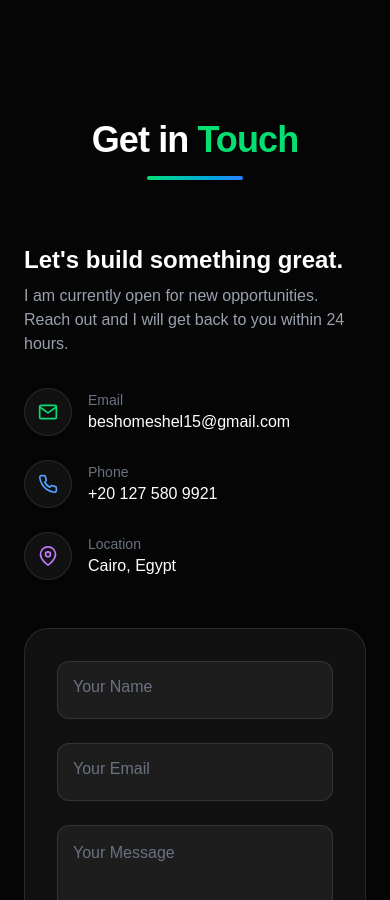
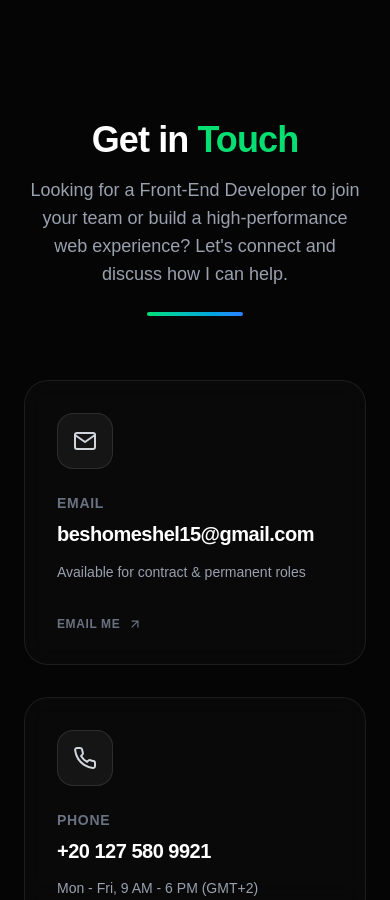
Before and after one commit to BeshoyMeshel/Portfolio, a Next.js app: page / in a window 390 px wide. Shown: the part 11100-12000 px from the top of the page. Built offline with nearby package versions, Linux system fonts and the light colour scheme.

Commit message:
feat: add responsive contact section with social links and contact details

```diff
--- a/src/components/portfolio/ContactSection.tsx
+++ b/src/components/portfolio/ContactSection.tsx
@@ -1,25 +1,86 @@
 "use client";
 
 import { motion } from "framer-motion";
-import { useState } from "react";
-import { FiMail, FiMapPin, FiPhone } from "react-icons/fi";
+import { FiMail, FiMapPin, FiPhone, FiArrowUpRight } from "react-icons/fi";
+import { FaGithub, FaLinkedin } from "react-icons/fa";
 
 export function ContactSection() {
-  const [form, setForm] = useState({ name: "", email: "", message: "" });
-  const [focused, setFocused] = useState<string | null>(null);
+  const contactDetails = [
+    {
+      icon: <FiMail className="text-2xl" />,
+      label: "Email",
+      value: "beshomeshel15@gmail.com",
+      href: "mailto:beshomeshel15@gmail.com",
+      color: "text-green-400",
+      glowClass: "hover:shadow-[0_0_30px_rgba(74,222,128,0.15)] hover:border-green-400/30",
+      actionText: "Email me",
+      desc: "Available for contract & permanent roles"
+    },
+    {
+      icon: <FiPhone className="text-2xl" />,
+      label: "Phone",
+      value: "+20 127 580 9921",
+      href: "tel:+201275809921",
+      color: "text-blue-400",
+      glowClass: "hover:shadow-[0_0_30px_rgba(96,165,250,0.15)] hover:border-blue-400/30",
+      actionText: "Call directly",
+      desc: "Mon - Fri, 9 AM - 6 PM (GMT+2)"
+    },
+    {
+      icon: <FiMapPin className="text-2xl" />,
+      label: "Location",
+      value: "Cairo, Egypt",
+      href: null,
+      color: "text-purple-400",
+      glowClass: "hover:shadow-[0_0_30px_rgba(192,132,252,0.15)] hover:border-purple-400/30",
+      actionText: "Cairo & Remote",
+      desc: "Available for local & global projects"
+    }
+  ];
 
-  const handleChange = (e: React.ChangeEvent<HTMLInputElement | HTMLTextAreaElement>) => {
-    setForm({ ...form, [e.target.name]: e.target.value });
+  const socialLinks = [
+    {
+      icon: <FaLinkedin className="text-xl" />,
+      label: "LinkedIn",
+      href: "https://www.linkedin.com/in/beshoy-meshel-8177bb268/",
+      color: "hover:text-[#0077b5] hover:bg-[#0077b5]/10 hover:border-[#0077b5]/30",
+      handle: "/in/beshoy-meshel"
+    },
+    {
+      icon: <FaGithub className="text-xl" />,
+      label: "GitHub",
+      href: "https://github.com/BeshoyMeshel",
+      color: "hover:text-white hover:bg-white/10 hover:border-white/20",
+      handle: "@BeshoyMeshel"
+    }
+  ];
+
+  const containerVariants = {
+    hidden: { opacity: 0 },
+    visible: {
+      opacity: 1,
+      transition: {
+        staggerChildren: 0.15
+      }
+    }
   };
 
-  const handleSubmit = (e: React.FormEvent<HTMLFormElement>) => {
-    e.preventDefault();
-    alert("Message sent successfully!");
+  const cardVariants = {
+    hidden: { opacity: 0, y: 30 },
+    visible: {
+      opacity: 1,
+      y: 0,
+      transition: {
+        type: "spring" as const,
+        stiffness: 260,
+        damping: 20
+      }
+    }
   };
 
   return (
     <section id="contact" className="relative min-h-screen flex items-center justify-center py-24 z-10">
-      <div className="max-w-6xl mx-auto px-6 md:px-12 w-full">
+      <div className="max-w-5xl mx-auto px-6 md:px-12 w-full flex flex-col justify-center">
 
         <motion.div
           initial={{ opacity: 0, y: 30 }}
@@ -31,125 +92,101 @@ export function ContactSection() {
           <h2 className="text-4xl md:text-5xl font-extrabold text-white mb-4 tracking-tight">
             Get in <span className="text-green-400">Touch</span>
           </h2>
+          <p className="text-gray-400 text-lg max-w-2xl mx-auto mb-6">
+            Looking for a Front-End Developer to join your team or build a high-performance web experience? Let&apos;s connect and discuss how I can help.
+          </p>
           <div className="w-24 h-1 bg-gradient-to-r from-green-400 to-blue-500 rounded-full mx-auto"></div>
         </motion.div>
 
-        <div className="grid lg:grid-cols-5 gap-12 items-start">
+        {/* Contact Cards Grid */}
+        <motion.div
+          variants={containerVariants}
+          initial="hidden"
+          whileInView="visible"
+          viewport={{ once: true, margin: "-100px" }}
+          className="grid grid-cols-1 md:grid-cols-3 gap-8 mb-16"
+        >
+          {contactDetails.map((item, idx) => {
+            const CardContent = (
+              <div className="h-full flex flex-col justify-between">
+                <div>
+                  <div className={`w-14 h-14 rounded-2xl bg-white/5 border border-white/10 flex items-center justify-center mb-6 text-gray-300 group-hover:${item.color} group-hover:bg-white/10 transition-all duration-300`}>
+                    {item.icon}
+                  </div>
+                  <h3 className="text-sm font-semibold tracking-wider text-gray-500 uppercase mb-2">
+                    {item.label}
+                  </h3>
+                  <p className="text-xl font-bold text-white mb-3 break-all tracking-tight leading-snug group-hover:text-white transition-colors">
+                    {item.value}
+                  </p>
+                  <p className="text-sm text-gray-400 leading-relaxed">
+                    {item.desc}
+                  </p>
+                </div>
+                {item.href && (
+                  <div className="mt-8 flex items-center gap-2 text-xs font-semibold uppercase tracking-wider text-gray-500 group-hover:text-white transition-colors duration-300">
+                    <span>{item.actionText}</span>
+                    <FiArrowUpRight className="text-sm transform group-hover:translate-x-0.5 group-hover:-translate-y-0.5 transition-transform duration-300" />
+                  </div>
+                )}
+              </div>
+            );
 
-          {/* Contact Info */}
-          <motion.div
-            initial={{ opacity: 0, x: -30 }}
-            whileInView={{ opacity: 1, x: 0 }}
-            viewport={{ once: true, margin: "-100px" }}
-            transition={{ duration: 0.6, delay: 0.2 }}
-            className="lg:col-span-2 space-y-8"
-          >
-            <div>
-              <h3 className="text-2xl font-bold text-white mb-2">Let&apos;s build something great.</h3>
-              <p className="text-gray-400">I am currently open for new opportunities. Reach out and I will get back to you within 24 hours.</p>
-            </div>
+            return (
+              <motion.div
+                key={idx}
+                variants={cardVariants}
+                whileHover={{ y: -8, scale: 1.01 }}
+                className={`group relative overflow-hidden bg-white/[0.02] border border-white/[0.08] p-8 rounded-3xl backdrop-blur-md transition-all duration-300 ${item.glowClass} flex flex-col justify-between h-full`}
+              >
+                {item.href ? (
+                  <a href={item.href} className="block h-full w-full">
+                    {CardContent}
+                  </a>
+                ) : (
+                  <div className="h-full w-full">
+                    {CardContent}
+                  </div>
+                )}
+              </motion.div>
+            );
+          })}
+        </motion.div>
 
-            <div className="space-y-6">
-              <a href="mailto:beshomeshel15@gmail.com" className="flex items-center gap-4 group">
-                <div className="w-12 h-12 rounded-full bg-white/5 border border-white/10 flex items-center justify-center text-green-400 group-hover:bg-green-500/10 transition-colors">
-                  <FiMail className="text-xl" />
+        {/* Social Connect panel */}
+        <motion.div
+          initial={{ opacity: 0, y: 30 }}
+          whileInView={{ opacity: 1, y: 0 }}
+          viewport={{ once: true, margin: "-100px" }}
+          transition={{ duration: 0.6, delay: 0.3 }}
+          className="bg-white/[0.01] border border-white/[0.05] rounded-3xl p-8 backdrop-blur-md max-w-2xl mx-auto text-center w-full"
+        >
+          <h4 className="text-lg font-semibold text-white mb-2">Connect on Professional Platforms</h4>
+          <p className="text-sm text-gray-400 mb-8 max-w-md mx-auto">
+            Explore my code repositories, contributions, and professional background.
+          </p>
+          <div className="flex flex-col sm:flex-row justify-center gap-4">
+            {socialLinks.map((link, idx) => (
+              <a
+                key={idx}
+                href={link.href}
+                target="_blank"
+                rel="noreferrer"
+                className={`flex items-center justify-between gap-6 px-6 py-4 rounded-2xl bg-white/[0.03] border border-white/[0.08] text-gray-300 transition-all duration-300 font-medium ${link.color} group`}
+              >
+                <div className="flex items-center gap-4">
+                  <div className="text-xl">{link.icon}</div>
+                  <div className="text-left">
+                    <p className="text-xs text-gray-500 font-semibold uppercase tracking-wider">{link.label}</p>
+                    <p className="text-sm text-white group-hover:opacity-90">{link.handle}</p>
+                  </div>
                 </div>
-                <div>
-                  <p className="text-sm text-gray-500">Email</p>
-                  <p className="text-white font-medium group-hover:text-green-400 transition-colors">beshomeshel15@gmail.com</p>
-                </div>
+                <FiArrowUpRight className="text-base text-gray-500 group-hover:text-white transform group-hover:translate-x-0.5 group-hover:-translate-y-0.5 transition-transform duration-300" />
               </a>
+            ))}
+          </div>
+        </motion.div>
 
-              <a href="tel:+201275809921" className="flex items-center gap-4 group">
-                <div className="w-12 h-12 rounded-full bg-white/5 border border-white/10 flex items-center justify-center text-blue-400 group-hover:bg-blue-500/10 transition-colors">
-                  <FiPhone className="text-xl" />
-                </div>
-                <div>
-                  <p className="text-sm text-gray-500">Phone</p>
-                  <p className="text-white font-medium group-hover:text-blue-400 transition-colors">+20 127 580 9921</p>
-                </div>
-              </a>
-
-              <div className="flex items-center gap-4 group">
-                <div className="w-12 h-12 rounded-full bg-white/5 border border-white/10 flex items-center justify-center text-purple-400 group-hover:bg-purple-500/10 transition-colors">
-                  <FiMapPin className="text-xl" />
-                </div>
-                <div>
-                  <p className="text-sm text-gray-500">Location</p>
-                  <p className="text-white font-medium group-hover:text-purple-400 transition-colors">Cairo, Egypt</p>
-                </div>
-              </div>
-            </div>
-          </motion.div>
-
-          {/* Contact Form */}
-          <motion.div
-            initial={{ opacity: 0, x: 30 }}
-            whileInView={{ opacity: 1, x: 0 }}
-            viewport={{ once: true, margin: "-100px" }}
-            transition={{ duration: 0.6, delay: 0.4 }}
-            className="lg:col-span-3 bg-white/5 border border-white/10 rounded-3xl p-8 backdrop-blur-md"
-          >
-            <form onSubmit={handleSubmit} className="space-y-6">
-              <div className="grid md:grid-cols-2 gap-6">
-                <div className="relative">
-                  <label className={`absolute left-4 transition-all duration-200 pointer-events-none ${focused === "name" || form.name ? "text-xs -top-2.5 bg-[#111] px-1 text-green-400" : "top-3.5 text-gray-500"}`}>
-                    Your Name
-                  </label>
-                  <input
-                    type="text"
-                    name="name"
-                    value={form.name}
-                    onChange={handleChange}
-                    onFocus={() => setFocused("name")}
-                    onBlur={() => setFocused(null)}
-                    className="w-full bg-white/5 border border-white/10 rounded-xl p-4 text-white focus:outline-none focus:border-green-400/50 transition-colors"
-                    required
-                  />
-                </div>
-
-                <div className="relative">
-                  <label className={`absolute left-4 transition-all duration-200 pointer-events-none ${focused === "email" || form.email ? "text-xs -top-2.5 bg-[#111] px-1 text-green-400" : "top-3.5 text-gray-500"}`}>
-                    Your Email
-                  </label>
-                  <input
-                    type="email"
-                    name="email"
-                    value={form.email}
-                    onChange={handleChange}
-                    onFocus={() => setFocused("email")}
-                    onBlur={() => setFocused(null)}
-                    className="w-full bg-white/5 border border-white/10 rounded-xl p-4 text-white focus:outline-none focus:border-green-400/50 transition-colors"
-                    required
-                  />
-                </div>
-              </div>
-
-              <div className="relative">
-                <label className={`absolute left-4 transition-all duration-200 pointer-events-none ${focused === "message" || form.message ? "text-xs -top-2.5 bg-[#111] px-1 text-green-400" : "top-4 text-gray-500"}`}>
-                  Your Message
-                </label>
-                <textarea
-                  name="message"
-                  value={form.message}
-                  onChange={handleChange}
-                  onFocus={() => setFocused("message")}
-                  onBlur={() => setFocused(null)}
-                  className="w-full bg-white/5 border border-white/10 rounded-xl p-4 text-white h-40 resize-none focus:outline-none focus:border-green-400/50 transition-colors"
-                  required
-                />
-              </div>
-
-              <button
-                type="submit"
-                className="w-full py-4 rounded-xl bg-gradient-to-r from-green-500 to-emerald-600 text-white font-bold tracking-wide hover:shadow-[0_0_20px_rgba(34,197,94,0.4)] transition-shadow duration-300"
-              >
-                Send Message
-              </button>
-            </form>
-          </motion.div>
-
-        </div>
       </div>
     </section>
   );
```
